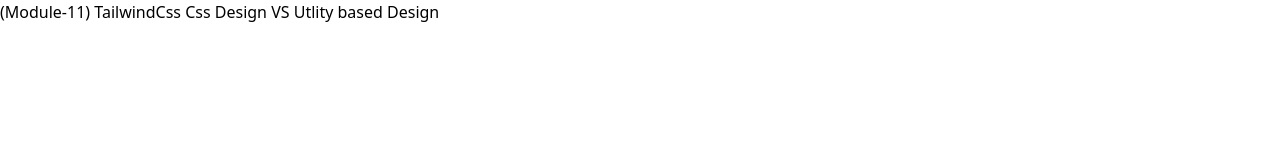
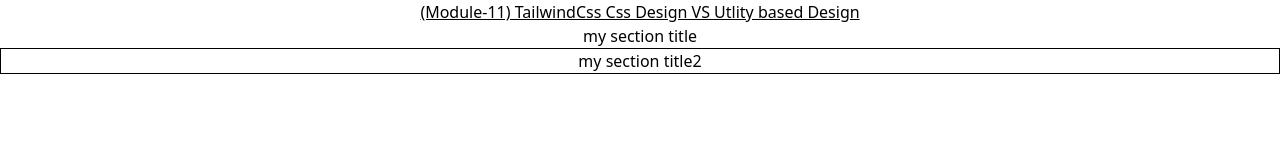
Before and after one commit to AyanSujon/module-11, a plain HTML site: page index.html in a window 1280 px wide. Drawn offline with nearby package versions, Linux system fonts and the light colour scheme.

Commit message:
added title in html file

```diff
--- a/index.html
+++ b/index.html
@@ -7,10 +7,17 @@
     <title>(Module-11) TailwindCss Css Design VS Utlity based Design</title>
 </head>
 <body>
-    <h1>(Module-11) TailwindCss Css Design VS Utlity based Design</h1>
+    <h1 class="text-center underline width">(Module-11) TailwindCss Css Design VS Utlity based Design</h1>
+
+
+    <section>
+        <h3 class="text-center">my section title</h3>
+        <h3 class="title text-center border ">my section title2</h3>
 
 
 
+
+    </section>
 
 
 
```
